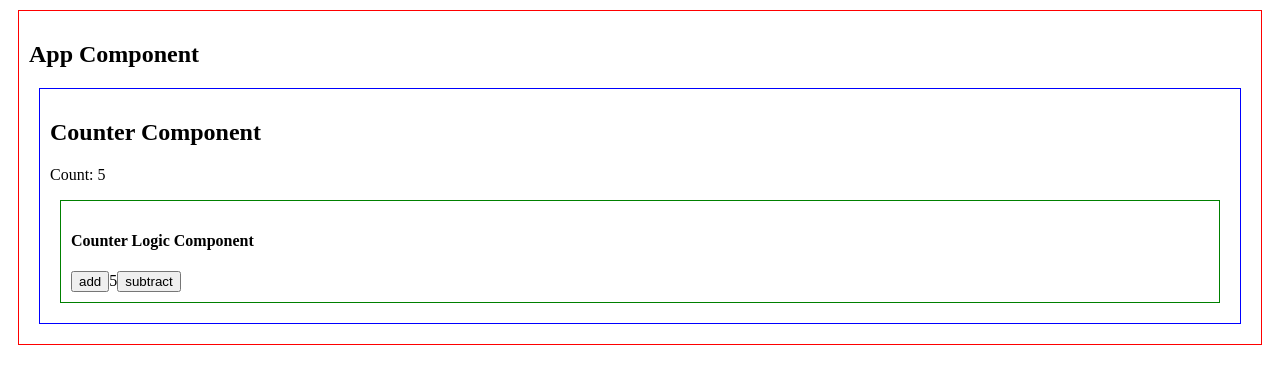
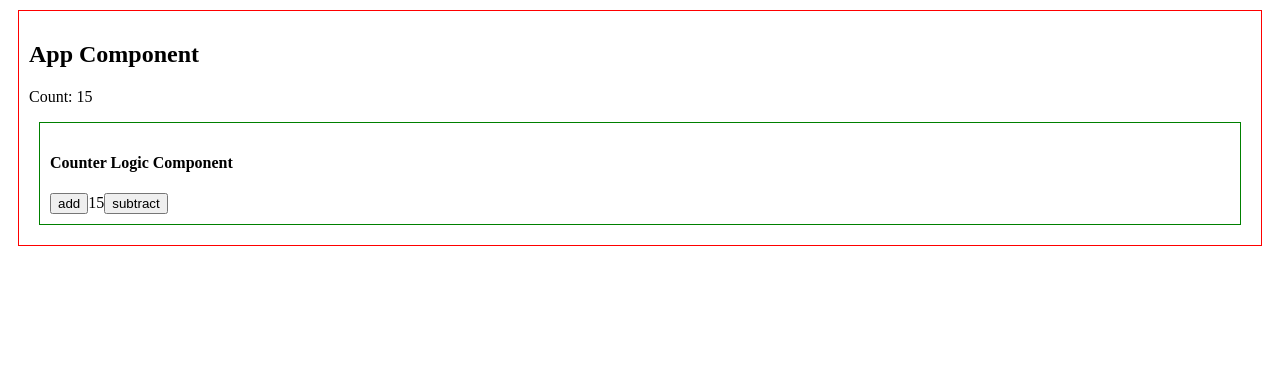
Before and after one commit to mossgreen/firebootcamp_ng_demo, an Angular app: page / in a window 1280 px wide. Shown: the top 384 px of the page. Built offline with nearby package versions, Linux system fonts and the light colour scheme.

Commit message:
Start to use service injection

```diff
--- a/src/app/counter/counter.component.ts
+++ b/src/app/counter/counter.component.ts
@@ -1,21 +1,30 @@
-import { Component } from '@angular/core';
+import { Component, OnInit } from '@angular/core';
+import { CounterLogicComponent } from './counter-logic.component';
+import { CounterService } from './counter.service';
 
 @Component({
     selector: 'counter',
-    styles: [`div { border: solid 1px blue; margin: 10px; padding: 10px; }`],
     template: `
-        <div>
-            <h2>Counter Component</h2>
             <p>Count: {{currentValue}}</p>
             <counter-logic [counterValue]="currentValue" (counterChanged)="updateCurrentCount($event)"></counter-logic>
-        </div>
-        `
+        `,
+    providers: [CounterService]
 })
-export class CounterComponent {
-    currentValue: number = 5
+export class CounterComponent implements OnInit {
+    currentValue: number = 0
+
+    constructor(private _counterService: CounterService) { }
+
+    ngOnInit() {
+        this.getCurrentValue();
+    }
 
     updateCurrentCount(currentCount: number) {
         this.currentValue = currentCount;
     }
 
+    getCurrentValue() {
+        this.currentValue = this._counterService.getCount();
+    }
+
 }
--- /dev/null
+++ b/src/app/counter/counter.service.ts
@@ -0,0 +1,9 @@
+import { Injectable } from '@angular/core';
+
+@Injectable()
+export class CounterService {
+
+      getCount() {
+          return 15;
+      }
+}
```
Also changed, not shown: 1 other file (tests, documents, lock files or other folders).
